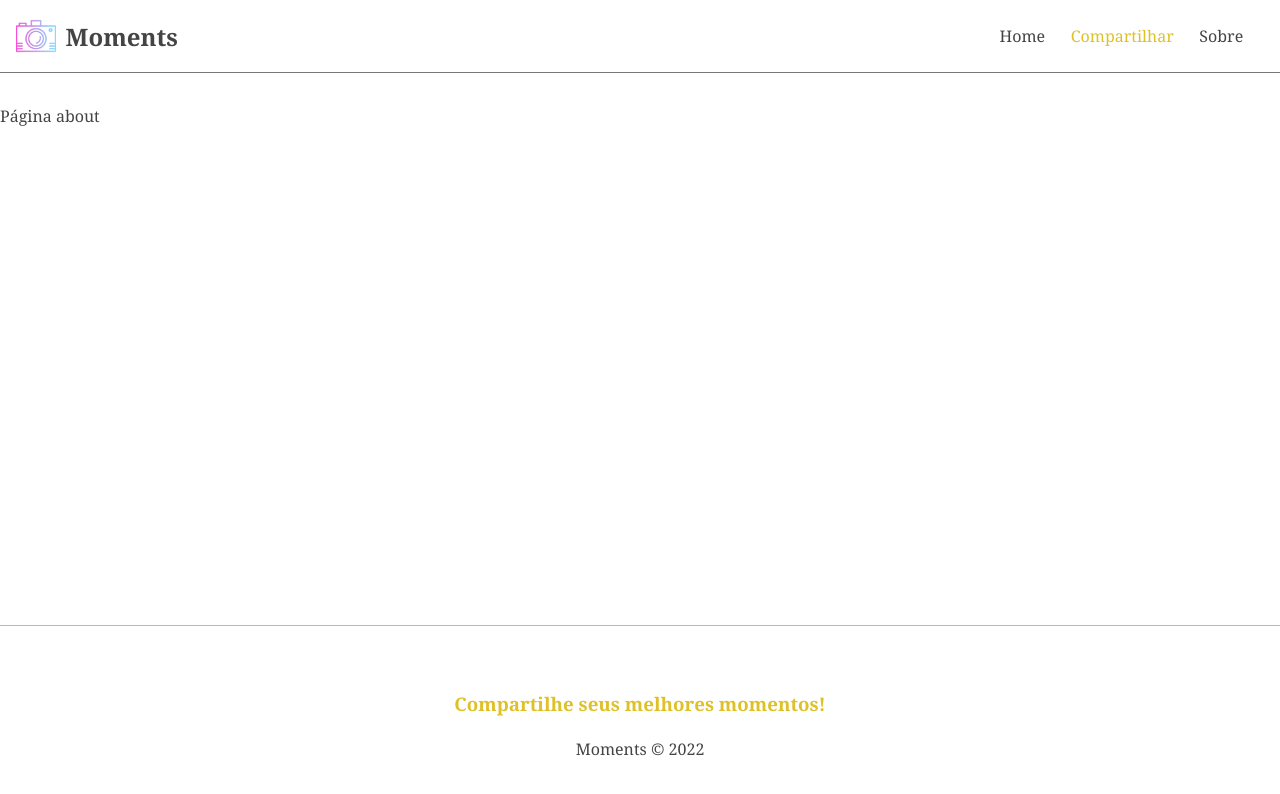
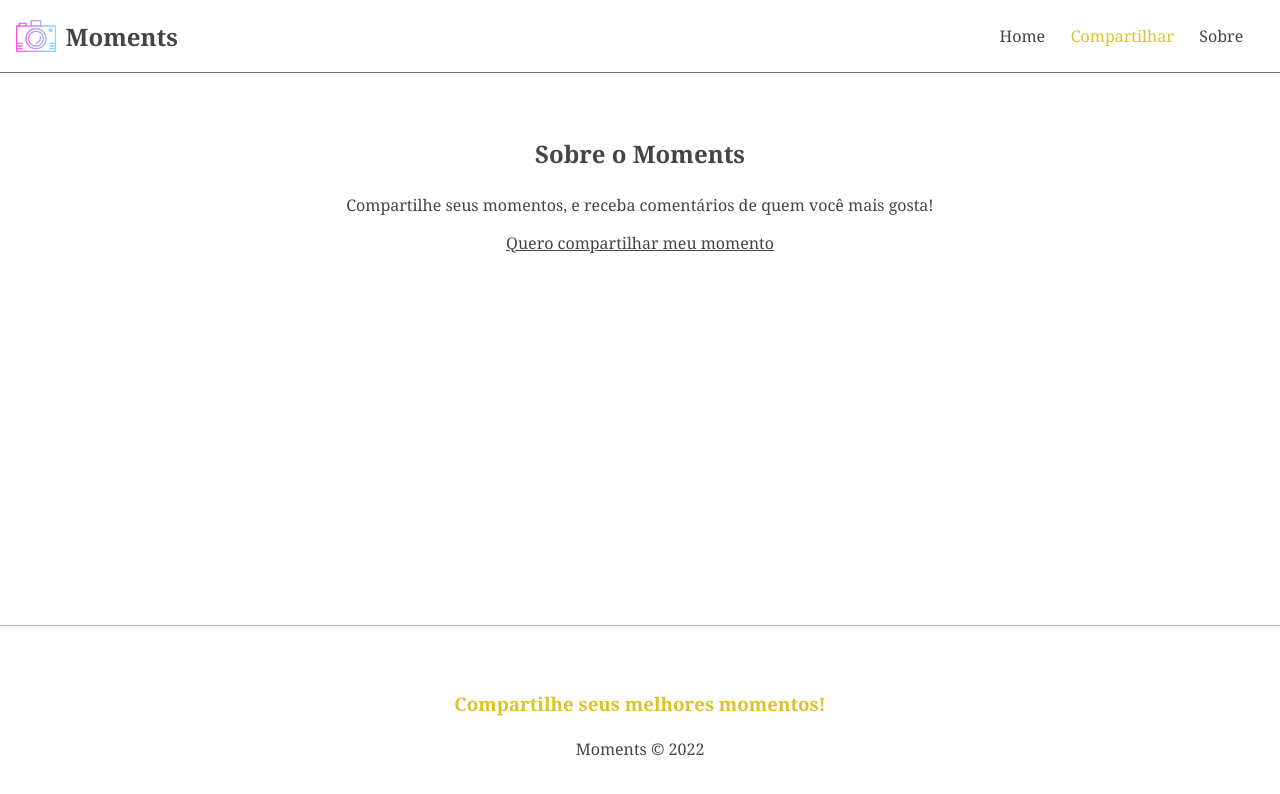
Before and after one commit to carolinakaji/moments, an Angular app: page /about in a window 1280 px wide. Shown: the top 794 px of the page. Built offline with nearby package versions, Linux system fonts and the light colour scheme.

Commit message:
Criado página do About. RouterLink para o form de criar momentos

```diff
--- a/src/app/components/pages/about/about.component.css
+++ b/src/app/components/pages/about/about.component.css
@@ -0,0 +1,15 @@
+.about {
+  display: flex;
+  flex-direction: column;
+  align-items: center;
+  padding: 2em;
+}
+
+h2,
+p {
+  margin-bottom: 1em;
+}
+
+.about a {
+  text-decoration: underline;
+}
--- a/src/app/components/pages/about/about.component.html
+++ b/src/app/components/pages/about/about.component.html
@@ -1 +1,7 @@
-<p>Página about</p>
+<div class="about">
+  <h2>Sobre o Moments</h2>
+  <p>
+    Compartilhe seus momentos, e receba comentários de quem você mais gosta!
+  </p>
+  <a routerLink="/moments/new">Quero compartilhar meu momento</a>
+</div>
```
